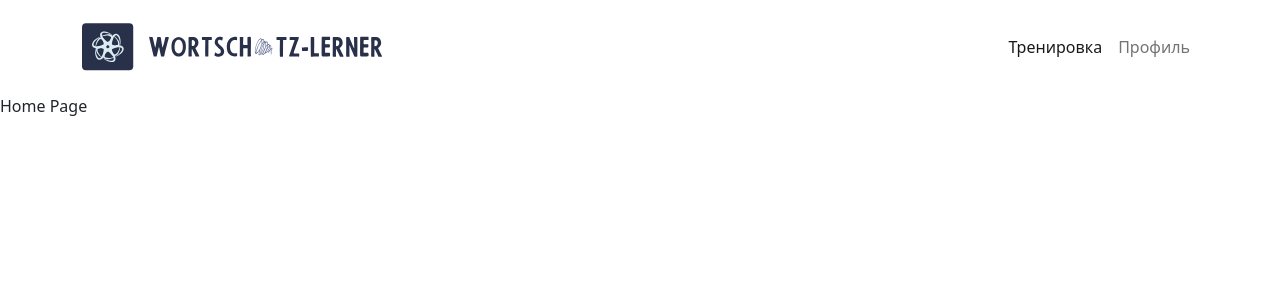
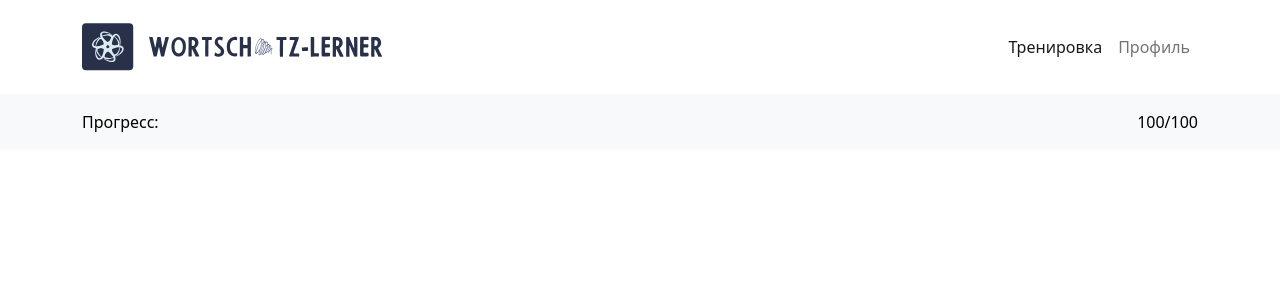
Before and after one commit to helpsebe/wortschatz_lerner, a React (Create React App) app: page / in a window 1280 px wide. Shown: the top 300 px of the page. Built offline with nearby package versions, Linux system fonts and the light colour scheme.

Commit message:
feat: HeaderTrainer created

```diff
--- /dev/null
+++ b/src/components/HeaderTrainer/index.tsx
@@ -0,0 +1,18 @@
+import React from "react";
+import { HeaderTrainerContainer } from "./style";
+import { Col, Container, Row } from "react-bootstrap";
+
+const HeaderTrainer = () => {
+  return (
+    <HeaderTrainerContainer fluid>
+      <Container fluid="md">
+        <Row>
+          <Col>Прогресс:</Col>
+          <Col xs="auto">100/100</Col>
+        </Row>
+      </Container>
+    </HeaderTrainerContainer>
+  );
+};
+
+export default HeaderTrainer;
--- /dev/null
+++ b/src/components/HeaderTrainer/style.tsx
@@ -0,0 +1,6 @@
+import styled from "styled-components";
+import { Container } from "react-bootstrap";
+
+export const HeaderTrainerContainer = styled(Container).attrs({
+  className: "text-bg-light pt-3 pb-3",
+})``;
--- a/src/pages/Home.tsx
+++ b/src/pages/Home.tsx
@@ -1,7 +1,12 @@
-import React from "react";
+import { Container } from "react-bootstrap";
+import HeaderTrainer from "../components/HeaderTrainer";
 
 const Home = () => {
-  return <>Home Page</>;
+  return (
+    <>
+      <HeaderTrainer />
+    </>
+  );
 };
 
 export default Home;
```
